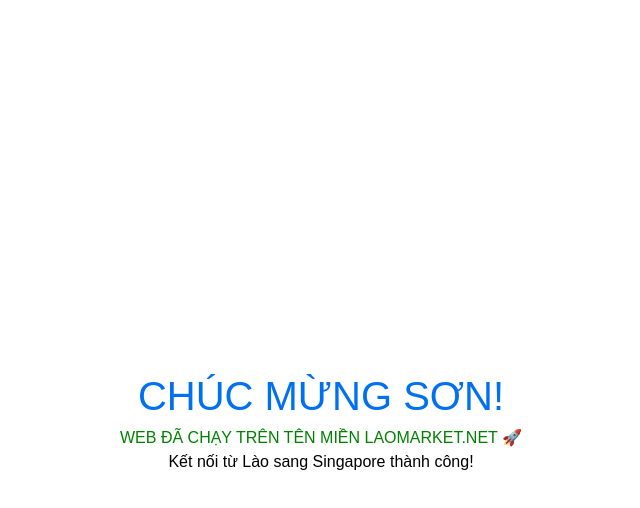
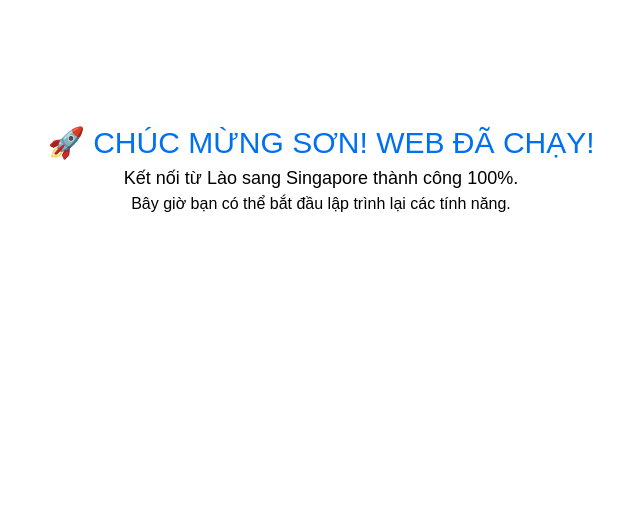
Before and after one commit to sonpham6868-pixel/lao-market68, a Next.js app: page / in a window 1280 px wide. Shown: the top 508 px of the page, without its empty margins (319-959 px from the left). Built offline with nearby package versions, Linux system fonts and the light colour scheme.

Commit message:
Sua loi chinh ta va them trang chu

```diff
--- a/src/app/layout.js
+++ b/src/app/layout.js
@@ -1,4 +1,4 @@
-export const dynamic = 'force-dynamic';
+export const dynamic = 'force-dynamic'; // Chữ 'export' phải viết thường
 import { Inter } from "next/font/google";
 import "./globals.css";
 
@@ -6,14 +6,13 @@
 
 export const metadata = {
   title: "Test Web",
-  description: "Kiem tra ket noi",
+  description: "Kiem tra ket noi tu Lao",
 };
 
 export default function RootLayout({ children }) {
   return (
     <html lang="vi">
       <body className={inter.className}>
-        {/* Tạm thời bỏ hết ClerkProvider và TopSection */}
         <div style={{ padding: '20px' }}>
             {children}
         </div>
--- a/src/app/page.js
+++ b/src/app/page.js
@@ -1,22 +1,15 @@
-export const dynamic = 'force-dynamic';
+export const dynamic = 'force-dynamic'; // Bắt buộc chạy động
 
 export default function Home() {
   return (
-    <div style={{
-      display: 'flex',
-      justifyContent: 'center',
-      alignItems: 'center',
-      height: '100vh',
-      flexDirection: 'column',
-      fontFamily: 'sans-serif'
-    }}>
-      <h1 style={{ color: '#0070f3', fontSize: '40px' }}>
-         CHÚC MỪNG SƠN!
+    <div style={{ textAlign: 'center', marginTop: '100px', fontFamily: 'Arial' }}>
+      <h1 style={{ color: '#0070f3', fontSize: '30px' }}>
+        🚀 CHÚC MỪNG SƠN! WEB ĐÃ CHẠY!
       </h1>
-      <h2 style={{ color: 'green' }}>
-        WEB ĐÃ CHẠY TRÊN TÊN MIỀN LAOMARKET.NET 🚀
-      </h2>
-      <p>Kết nối từ Lào sang Singapore thành công!</p>
+      <p style={{ fontSize: '18px' }}>
+        Kết nối từ Lào sang Singapore thành công 100%.
+      </p>
+      <p>Bây giờ bạn có thể bắt đầu lập trình lại các tính năng.</p>
     </div>
   );
 }
```
